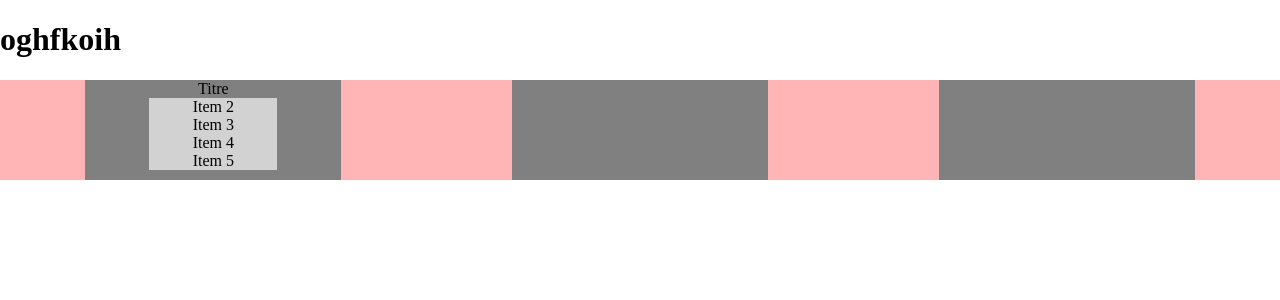
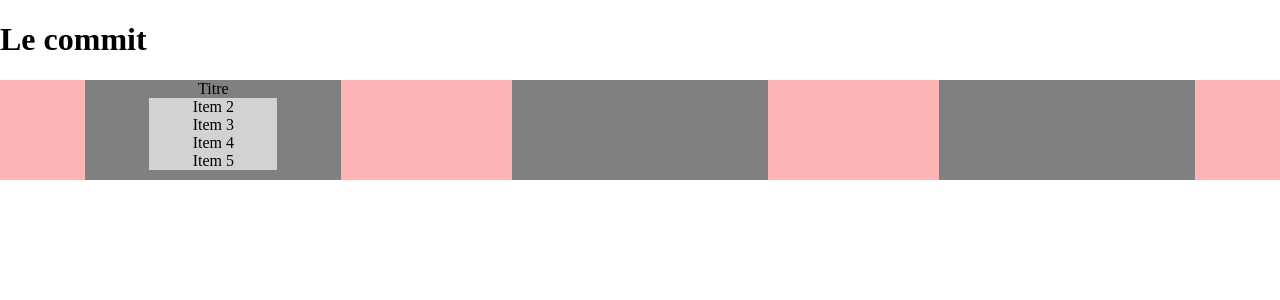
Before and after one commit to miszczuk-cell/projet, a PHP site: page /main.php in a window 1280 px wide. Shown: the top 300 px of the page. Run offline with PHP 8.4, Linux system fonts and the light colour scheme.

Commit message:
Second commit test

```diff
--- a/main.php
+++ b/main.php
@@ -6,7 +6,7 @@
     <title>Menu test</title>
   </head>
   <body>
-    <h1>oghfkoih</h1>
+    <h1>Le commit</h1>
     <?php include 'include/menu.html'?>
     <script src="include/jquery.js"></script>
     <script src="include/script.js"></script>
```
